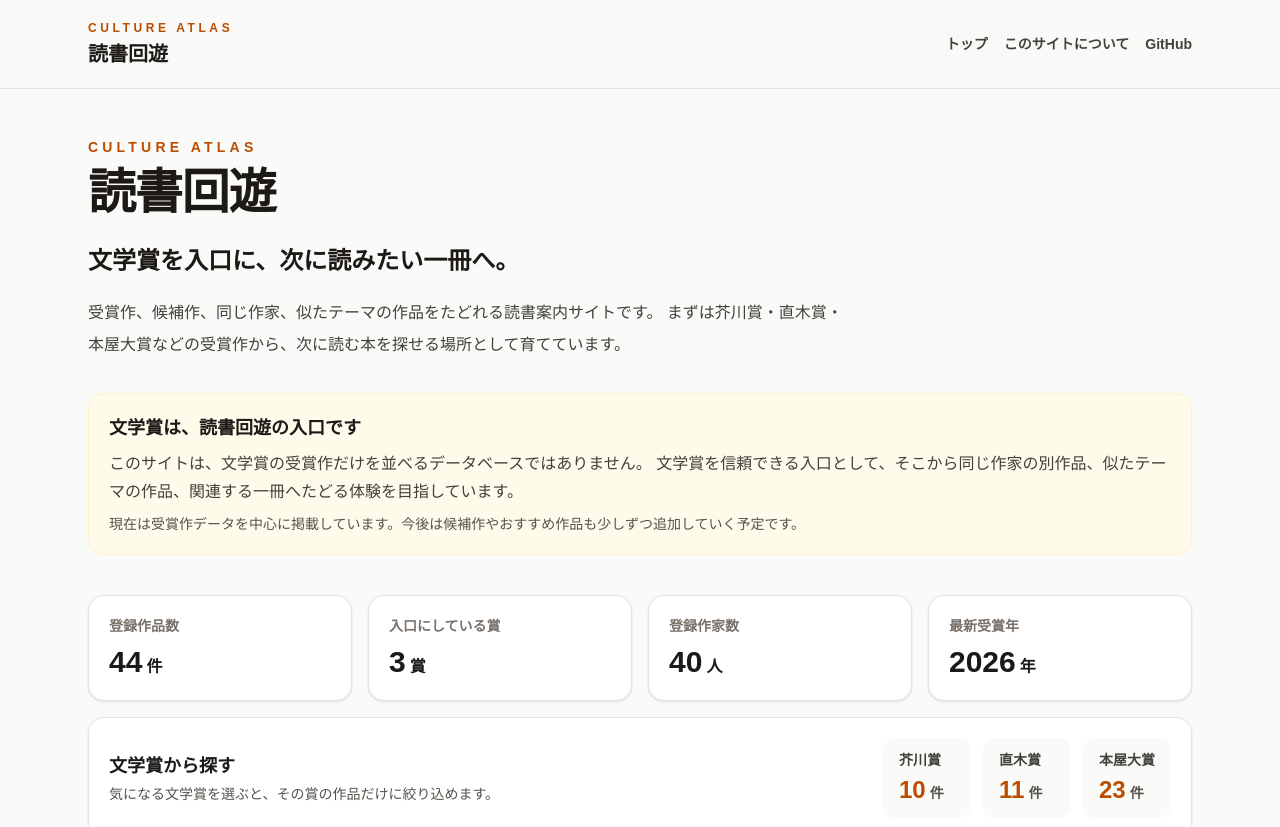
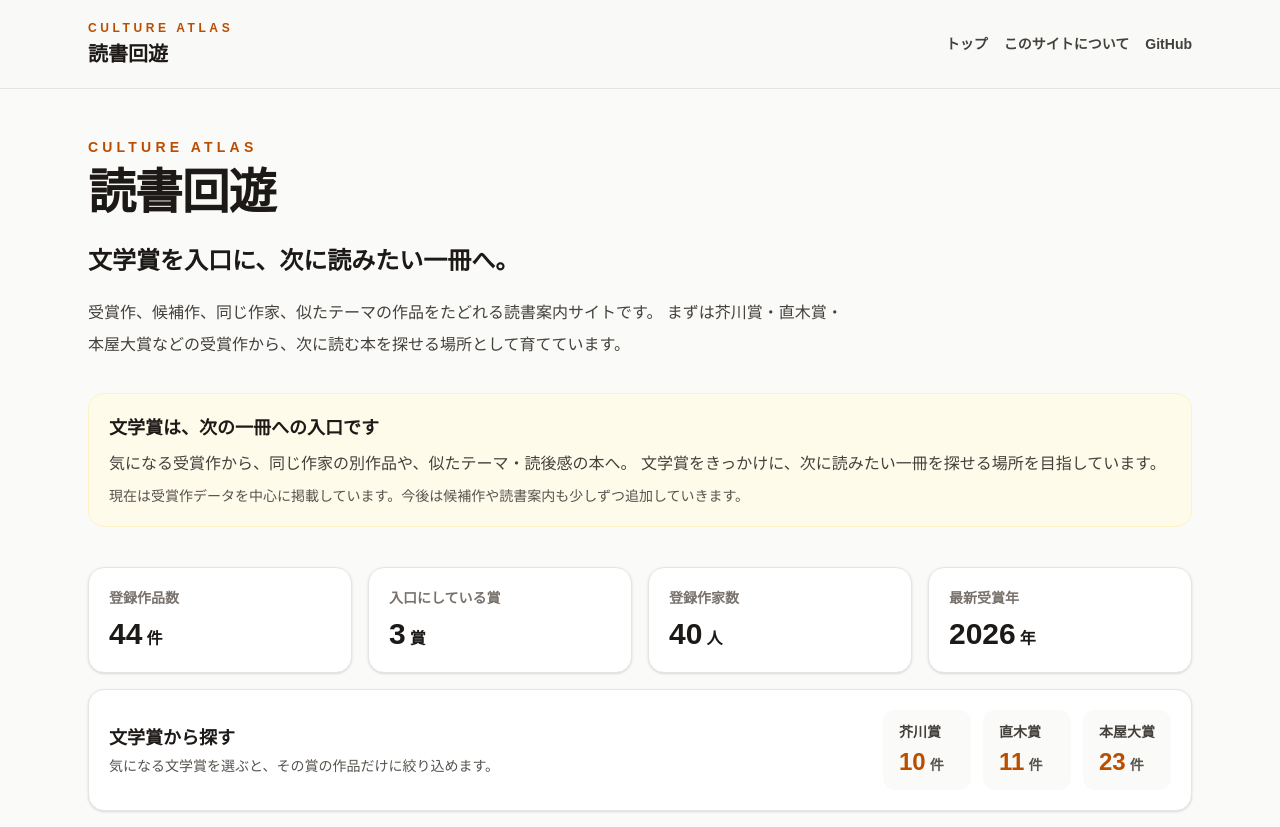
Before and after one commit to fel-an-Studio/bungakusho-zukan, a Next.js app: page / in a window 1280 px wide. Shown: the top 827 px of the page. Built offline with nearby package versions, Linux system fonts and the light colour scheme.

Commit message:
Update hero explanation copy

```diff
--- a/app/page.tsx
+++ b/app/page.tsx
@@ -29,16 +29,16 @@ export default function Home() {
 
         <section className="mt-8 rounded-2xl border border-amber-100 bg-amber-50 p-5">
           <h2 className="text-lg font-bold">
-            文学賞は、読書回遊の入口です
+            文学賞は、次の一冊への入口です
           </h2>
 
           <p className="mt-2 leading-7 text-stone-700">
-            このサイトは、文学賞の受賞作だけを並べるデータベースではありません。
-            文学賞を信頼できる入口として、そこから同じ作家の別作品、似たテーマの作品、関連する一冊へたどる体験を目指しています。
+            気になる受賞作から、同じ作家の別作品や、似たテーマ・読後感の本へ。
+            文学賞をきっかけに、次に読みたい一冊を探せる場所を目指しています。
           </p>
 
           <p className="mt-2 text-sm text-stone-600">
-            現在は受賞作データを中心に掲載しています。今後は候補作やおすすめ作品も少しずつ追加していく予定です。
+            現在は受賞作データを中心に掲載しています。今後は候補作や読書案内も少しずつ追加していきます。
           </p>
         </section>
 
--- a/app/works/[id]/page.tsx
+++ b/app/works/[id]/page.tsx
@@ -285,7 +285,7 @@ export default async function WorkDetailPage({ params, searchParams }: Props) {
               )}
 
               <section className="mt-8 rounded-2xl bg-stone-50 p-5">
-                <h2 className="text-lg font-bold">この作品を探す</h2>
+                <h2 className="text-lg font-bold">この本を探す</h2>
 
                 <div className="mt-4 flex flex-wrap gap-2">
                   <a
```
